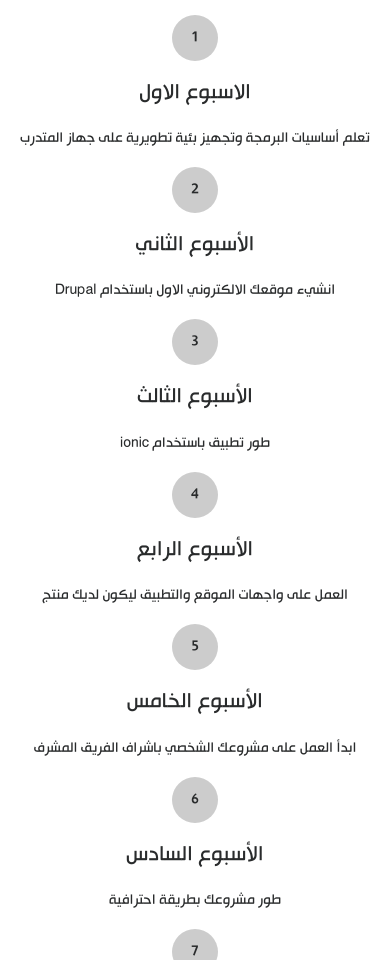
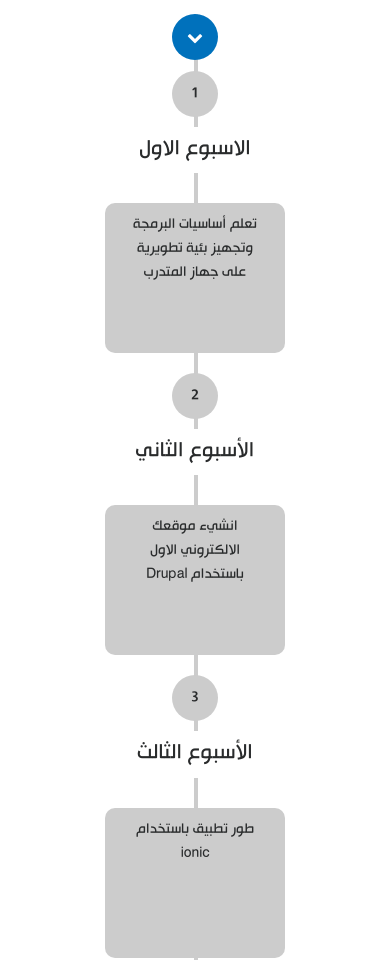
Before and after one commit to AmanySamy/bootcamp.github.io, a plain HTML site: page index.html in a window 390 px wide. Shown: the part 2260-3220 px from the top of the page. Drawn offline with Linux system fonts and the light colour scheme.

Commit message:
finish responsive

```diff
--- a/css/style.scss
+++ b/css/style.scss
@@ -49,16 +49,17 @@ section{
 
 /*=============End Our Framework ==============*/
 .navbar{
-	background: rgba(53,53,53,.27);
-	padding: 15px 0px;
+	background: rgba(53,53,53,.7);
+	display: flex;
+	align-items: center;
 	.navbar-brand{
 		img{
-			width: 160px;
+			width: 200px;
 		}
 	}
 	.navbar-toggler{
 		border: 1px solid #FFF;
-
+		margin: 8px 0px;
 		.fa-bars{
 			color: #FFF;
 		}
@@ -216,7 +217,7 @@ header{
 
 /*=============ٍStart Developing Process Section==============*/
 .develop{
-	.row{
+	.steps{
 		position: relative;
 	}
 	.display-center{
@@ -238,22 +239,80 @@ header{
 			height: 46px;
 			line-height: 46px;
 		}
+
 		i{
 			background: #0071BC;
 			color: #FFF;
+		}
+		.fa-chevron-left{
+			display: block;
+		}
+		.fa-chevron-down{
+			display: none;
 		}
 		h3{
 			font-size: 1.5rem;
 			margin: 10px 0px;
 		}
-		p{
+		.week-desc{
 			background: #CCC;
 			padding: 10px;
 			border-radius: 10px;
-			min-height: 188px;
+			min-height: 236px;
+			p{
+				width: 80%;
+				margin: auto;
+			}
 		}
+
 	}
 
+}
+
+// Media Queries in Develop Section
+@media(max-width: 992px){
+	.develop{
+		hr{
+			display: none;
+		}
+		.vl{
+			border: 2px solid #ccc;
+			height: 100%;
+			position: absolute;
+			left: 50%;
+			margin-left: -1px;
+			top: 0;
+		}
+		.steps{
+			h3{
+			background: #fff;
+			margin: 10px;
+			padding: 10px 0px;
+			}
+			.week-desc{
+				width: 50%;
+
+				min-height: 150px;
+				margin: 20px;
+			}
+			.begin{
+				margin-bottom: 56px;
+			}
+			.fa-chevron-left{
+				display: none;
+			}
+			.fa-chevron-down{
+				display: block;
+			}
+			i{
+				position: absolute;
+				left: 50%;
+				margin-left: -23px;
+
+			}
+		}
+
+	}
 }
 /*=============End Developing Process Section==============*/
 
--- a/index.html
+++ b/index.html
@@ -67,49 +67,44 @@
 			<!-- Start Services Items -->
 			<div class="row ser-row">
 				<!-- Service 1 -->
-				<div class="col-md-4 wow fadeInDown" data-wow-duration="2s" data-wow-delay=".5s">
+				<div class="col-md-4 col-sm-6 wow fadeInDown" data-wow-duration="2s" data-wow-delay=".5s">
 					<div class="service">
 						<img src="img/php.png" alt="" class="pull-right">
 						<h3>تطوير المواقع باستخدام PHP</h3>
 					</div>
 				</div>
 				<!-- Service 1 -->
-				<div class="col-md-4 wow fadeInDown" data-wow-duration="2s" data-wow-delay="1s">
+				<div class="col-md-4 col-sm-6 wow fadeInDown" data-wow-duration="2s" data-wow-delay="1s">
 					<div class="service">
 						<img src="img/drupal.png" alt="" class="pull-right">
 						<h3>التطوير علي Drupal</h3>
 					</div>
 				</div>
 				<!-- Service 1 -->
-				<div class="col-md-4 wow fadeInDown" data-wow-duration="2s" data-wow-delay="1.5s">
+				<div class="col-md-4 col-sm-6 wow fadeInDown" data-wow-duration="2s" data-wow-delay="1.5s">
 					<div class="service">
 						<img src="img/js-128.png" alt="" class="pull-right">
 						<h3>استخدام الـ JS</h3>
 					</div>
 				</div>
 
-			</div>
-			<!-- End Services Items -->
 
-
-			<!-- Start Services Items -->
-			<div class="row ser-row">
 				<!-- Service 1 -->
-				<div class="col-md-4 wow fadeInDown" data-wow-duration="2s" data-wow-delay="2s">
+				<div class="col-md-4 col-sm-6 wow fadeInDown" data-wow-duration="2s" data-wow-delay="2s">
 					<div class="service">
 						<img src="img/iOS.png" alt="" class="pull-right">
 						<h3>تطوير تطبيقات IOS</h3>
 					</div>
 				</div>
 				<!-- Service 1 -->
-				<div class="col-md-4 wow fadeInDown" data-wow-duration="2s" data-wow-delay="2.5s">
+				<div class="col-md-4 col-sm-6 wow fadeInDown" data-wow-duration="2s" data-wow-delay="2.5s">
 					<div class="service">
 						<img src="img/android.png" alt="" class="pull-right">
 						<h3>تطوير تطبيقات Android</h3>
 					</div>
 				</div>
 				<!-- Service 1 -->
-				<div class="col-md-4 wow fadeInDown" data-wow-duration="2s" data-wow-delay="3s">
+				<div class="col-md-4 col-sm-6 wow fadeInDown" data-wow-duration="2s" data-wow-delay="3s">
 					<div class="service">
 						<img src="img/services6.png" alt="" class="pull-right">
 						<h3>قدم مشروعك للمستثمرين</h3>
@@ -136,9 +131,11 @@
 			<!-- Start Developing Steps -->
 			<div class="row steps">
 				<hr class=" wow fadeIn" data-wow-delay="0s" data-wow-duration="1s">
+				<div class="vl"></div>
 
-				<div class="col-lg-1 wow bounceIn" data-wow-delay="0s" data-wow-duration="1s">
+				<div class="col-lg-1 wow bounceIn begin" data-wow-delay="0s" data-wow-duration="1s">
 					<i class="fa fa-chevron-left"></i>
+					<i class="fa fa-chevron-down"></i>
 				</div>
 
 				<!-- Step1 -->
@@ -146,7 +143,9 @@
 					<span class="step-num">1</span>
 					<!-- <img src="img/step1.png" alt="" class="img-fluid"> -->
 					<h3>الاسبوع الاول</h3>
+					<div class="week-desc">
 						<p> تعلم أساسيات البرمجة وتجهيز بئية تطويرية على جهاز المتدرب</p>
+					</div>
 				</div>
 
 				<!-- Step1 -->
@@ -154,45 +153,63 @@
 					<span class="step-num">2</span>
 					<!-- <img src="img/step1.png" alt="" class="img-fluid"> -->
 					<h3>الأسبوع الثاني</h3>
+					<div class="week-desc">
 						<p>انشيء موقعك الالكتروني الاول باستخدام Drupal</p>
+					</div>
+
 				</div>
 				<!-- Step1 -->
 				<div class="col-lg display-center wow slideInRight" data-wow-delay="1.5s" data-wow-duration="1s">
 					<span class="step-num">3</span>
 					<!-- <img src="img/step1.png" alt="" class="img-fluid"> -->
 					<h3>الأسبوع الثالث</h3>
+					<div class="week-desc">
 						<p>طور تطبيق باستخدام ionic</p>
+					</div>
+
 				</div>
 				<!-- Step1 -->
 				<div class="col-lg display-center wow slideInRight" data-wow-delay="2s" data-wow-duration="1s">
 					<span class="step-num">4</span>
 					<!-- <img src="img/step1.png" alt="" class="img-fluid"> -->
 					<h3>الأسبوع الرابع</h3>
+					<div class="week-desc">
 						<p>العمل على واجهات الموقع والتطبيق ليكون لديك منتج</p>
+					</div>
+
 				</div>
 				<!-- Step1 -->
 				<div class="col-lg display-center wow slideInRight" data-wow-delay="2.5s" data-wow-duration="1s">
 					<span class="step-num">5</span>
 					<!-- <img src="img/step1.png" alt="" class="img-fluid"> -->
 					<h3>الأسبوع الخامس</h3>
+					<div class="week-desc">
 						<p>ابدأ العمل على مشروعك الشخصي باشراف الفريق المشرف</p>
+					</div>
+
 				</div>
 				<!-- Step1 -->
 				<div class="col-lg display-center wow slideInRight" data-wow-delay="3s" data-wow-duration="1s">
 					<span class="step-num">6</span>
 					<!-- <img src="img/step1.png" alt="" class="img-fluid"> -->
 					<h3>الأسبوع السادس</h3>
+					<div class="week-desc">
 						<p>طور مشروعك بطريقة احترافية</p>
+					</div>
+
 				</div>
 				<!-- Step1 -->
 				<div class="col-lg display-center wow slideInRight" data-wow-delay="3.5s" data-wow-duration="1s">
 					<span class="step-num">7</span>
 					<!-- <img src="img/step1.png" alt="" class="img-fluid"> -->
 					<h3>الأسبوع السابع</h3>
+					<div class="week-desc">
 						<p>في هذا الأسبوع ستقدم مشروعك على المسرح للمستثمرين واصحاب العمل</p>
 					</div>
 
-				<div class="col-lg-1  wow bounceIn" data-wow-delay="4.5s" data-wow-duration="1.5s">
+				</div>
+
+				<div class="col-lg-1  wow bounceIn end" data-wow-delay="4.5s" data-wow-duration="1.5s">
 					<i class="fa fa-check"></i>
 				</div>
 			</div>
--- a/js/script.js
+++ b/js/script.js
@@ -39,6 +39,18 @@ $(function() {
 		autoplay: true,
 		autoplayHoverPause: true,
 		smartSpeed:1000,
+		responsiveClass:true,
+		responsive:{
+			0:{
+				items:1,
+			},
+			600:{
+				items:2,
+			},
+			1000:{
+				items:3,
+			}
+    	}
 
 
 	});
```
Also changed, not shown: 1 other file. Lines whose indentation alone changed are shown as unchanged.
